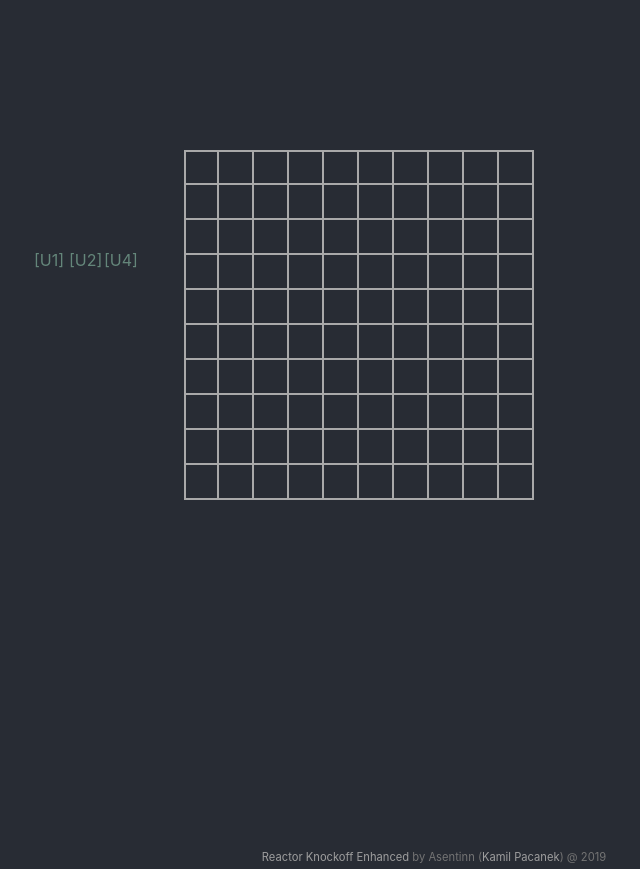
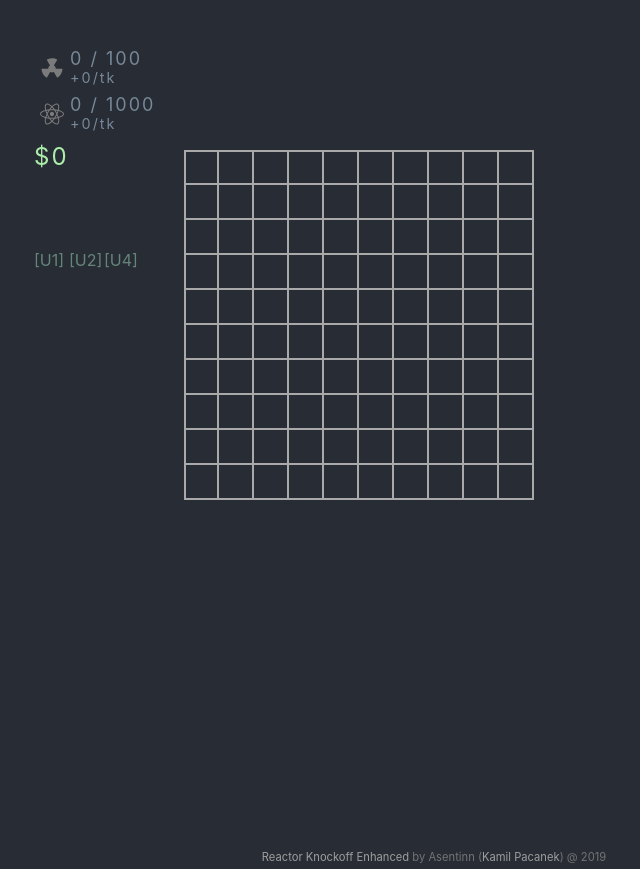
Before and after one commit to KamilPacanek/reactor-knockoff-enhanced, a React (Create React App) app: page / in a window 1280 px wide. Shown: the whole page, without its empty margins (206-846 px from the left). Built offline with nearby package versions, Linux system fonts and the light colour scheme.

Commit message:
[#6] Adds HUD with basic info

```diff
--- a/package.json
+++ b/package.json
@@ -13,6 +13,7 @@
     "node-sass": "^4.11.0",
     "react": "^16.8.6",
     "react-dom": "^16.8.6",
+    "react-icons": "^3.5.0",
     "react-scripts": "2.1.8",
     "typescript": "^3.4.2"
   },
--- a/src/App.tsx
+++ b/src/App.tsx
@@ -6,19 +6,56 @@ import React from 'react';
 import * as Models from './Models';
 import * as UI from './UI';
 
-export default class App extends React.Component {
+export interface IAppState {
+  pause: boolean;
+  wenting: boolean;
+}
+
+export default class App extends React.Component<{}, IAppState> {
+  constructor({ }) {
+    super({});
+
+    this.state = { pause: true, wenting: false };
+  }
+
   render() {
     return (
       <div className="App">
-        <UI.MainWindow parts={Parts} reactorDefinition={ReactorDefinition} />
+        <UI.MainWindow parts={Parts} reactorDefinition={ReactorDefinition}
+          gameData={GameData} appState={this.state}
+          onManualWentHold={this.handleManualWentHold}
+          onManualWentRelease={this.handleManualWentRelease}
+          onPauseClick={this.handlePauseClick} />
       </div>
     );
   }
+
+  private handlePauseClick = () => {
+    this.setState({ pause: !this.state.pause });
+  }
+
+  private handleManualWentHold = () => {
+    this.setState({ wenting: true });
+  }
+
+  private handleManualWentRelease = () => {
+    this.setState({ wenting: false });
+  }
 }
 
+const GameData: Models.IGameData = {
+  currentHeat: 0,
+  maxHeat: 100,
+  currentEnergy: 0,
+  maxEnergy: 1000,
+  moneyOwned: 0,
+  heatGrowPerTick: 0,
+  energyGrowPerTick: 0
+};
+
 const ReactorDefinition: Models.IReactorProperties = {
-  Rows: 10,
-  Cols: 10
+  rows: 10,
+  cols: 10
 };
 
 const Parts: Models.IPartDef[] = [
--- a/src/UI.scss
+++ b/src/UI.scss
@@ -11,9 +11,64 @@
 
   .LeftPanel {
     width: 150px;
+
     .OperationsPanel {
       height: 200px;
+      font-size: 150%;
+      letter-spacing: 2px;
+
+      > div {
+        display: flex;
+        margin-bottom: 10px;
+      }
+
+      .money-display {
+        color: #abecab;
+      }
+
+      .info {
+        font-size: 0.75em;
+        line-height: 0.75em;
+        display: flex;
+        flex-direction: column;
+        justify-content: center;
+        color: lightslategray;
+
+        div:first-child {
+          margin-bottom: 5px;
+        }
+
+        div:not(:first-child) {
+          font-size: 80%;
+        }
+      }
+
+      .icon {
+        width: 1.5em;
+        height: 1.5em;
+        display: flex;
+        align-items: center;
+        justify-content: center;
+
+        &.working svg {
+          -webkit-animation: rotation 1s infinite linear;
+
+          @keyframes rotation {
+            from {
+              -webkit-transform: rotate(0deg);
+            }
+            to {
+              -webkit-transform: rotate(359deg);
+            }
+          }
+        }
+
+        &.idle {
+          color: #7c7b7b;
+        }
+      }
     }
+
     .PartsPanel {
       height: 600px;
       .parts-row {
@@ -60,14 +115,14 @@
     }
   }
 
-  .TopInfoPanel{
-    .part-title{
+  .TopInfoPanel {
+    .part-title {
       color: #fffbb7;
       font-weight: bold;
       padding-bottom: 5px;
     }
 
-    .part-desc{
+    .part-desc {
       color: #ffffff;
     }
   }
--- a/src/UI/LeftPanel.tsx
+++ b/src/UI/LeftPanel.tsx
@@ -1,14 +1,21 @@
 import React from 'react';
 
+import { IAppState } from '../App';
 import * as Models from '../Models';
 import * as UI from './';
+import * as UIModels from './Models';
 
 interface ILeftPanelProps {
     parts: Models.IPartDef[];
     selectedPart?: Models.IPartDef;
+    gameData: Models.IGameData;
+    appState: IAppState;
     onSelectedPartChange(part: Models.IPartDef): void;
     onMouseEnterPart(part: Models.IPartDef): void;
     onMouseLeavePart(): void;
+    onPauseClick(): void;
+    onManualWentHold(): void;
+    onManualWentRelease(): void;
 }
 
 interface ILeftPanelState {
@@ -16,9 +23,24 @@ interface ILeftPanelState {
 
 export class LeftPanel extends React.Component<ILeftPanelProps, ILeftPanelState> {
     render() {
+        var hudData: UIModels.IHudData = {
+            currentEnergy: this.props.gameData.currentEnergy,
+            maxEnergy: this.props.gameData.maxEnergy,
+            currentHeat: this.props.gameData.currentHeat,
+            maxHeat: this.props.gameData.maxHeat,
+            moneyOwned: this.props.gameData.moneyOwned,
+            heatGrowPerTick: this.props.gameData.heatGrowPerTick,
+            energyGrowPerTick: this.props.gameData.energyGrowPerTick,
+            wenting: this.props.appState.wenting,
+            pause: this.props.appState.pause
+        };
+
         return (
             <div className="LeftPanel">
-                <UI.OperationsPanel />
+                <UI.OperationsPanel hudData={hudData}
+                    onManualWentHold={this.handleManualWentHold}
+                    onManualWentRelease={this.handleManualWentRelease}
+                    onPauseClick={this.handlePauseClick} />
                 <UI.PartsPanel parts={this.props.parts} selectedPart={this.props.selectedPart}
                     onSelectedPartChange={this.handleSelectedPartChange}
                     onMouseEnterPart={this.handleMouseEnterPart}
@@ -38,4 +60,16 @@ export class LeftPanel extends React.Component<ILeftPanelProps, ILeftPanelState>
     private handleMouseLeavePart = () => {
         this.props.onMouseLeavePart();
     }
+
+    private handleManualWentHold = () => {
+        this.props.onManualWentHold();
+    }
+
+    private handleManualWentRelease = () => {
+        this.props.onManualWentRelease();
+    }
+
+    private handlePauseClick = () => {
+        this.props.onPauseClick();
+    }
 }
--- a/src/UI/MainWindow.tsx
+++ b/src/UI/MainWindow.tsx
@@ -1,11 +1,17 @@
 import React from 'react';
 
+import { IAppState } from '../App';
 import * as Models from '../Models';
 import * as UI from './';
 
 interface IMainWindowParts {
     parts: Models.IPartDef[];
     reactorDefinition: Models.IReactorProperties;
+    gameData: Models.IGameData;
+    appState: IAppState;
+    onPauseClick(): void;
+    onManualWentHold(): void;
+    onManualWentRelease(): void;
 }
 
 interface IMainWindowState {
@@ -23,14 +29,18 @@ export class MainWindow extends React.Component<IMainWindowParts, IMainWindowSta
         return (
             <div className="MainWindow" >
                 <UI.LeftPanel parts={this.props.parts} selectedPart={this.state.selectedPart}
+                    gameData={this.props.gameData} appState={this.props.appState}
                     onSelectedPartChange={this.handleSelectedPartChange}
                     onMouseEnterPart={this.handleMouseEnterPart}
-                    onMouseLeavePart={this.handleMouseLeavePart} />
+                    onMouseLeavePart={this.handleMouseLeavePart}
+                    onManualWentHold={this.handleManualWentHold}
+                    onManualWentRelease={this.handleManualWentRelease}
+                    onPauseClick={this.handlePauseClick} />
                 <UI.RightPanel reactorProps={this.props.reactorDefinition}
                     selectedPart={this.state.selectedPart}
                     mouseoverPart={this.mouseoverPart}
                     onMouseEnterPart={this.handleMouseEnterPart}
-                    onMouseLeavePart={this.handleMouseLeavePart}  />
+                    onMouseLeavePart={this.handleMouseLeavePart} />
             </div>
         );
     }
@@ -50,4 +60,16 @@ export class MainWindow extends React.Component<IMainWindowParts, IMainWindowSta
     private get mouseoverPart(): Models.IPartDef | undefined {
         return this.state.mouseoverPart || this.state.selectedPart;
     }
+
+    private handleManualWentHold = () => {
+        this.props.onManualWentHold();
+    }
+
+    private handleManualWentRelease = () => {
+        this.props.onManualWentRelease();
+    }
+
+    private handlePauseClick = () => {
+        this.props.onPauseClick();
+    }
 }
--- /dev/null
+++ b/src/UI/Models.ts
@@ -0,0 +1,11 @@
+export interface IHudData{
+    currentHeat: number;
+    maxHeat: number;
+    currentEnergy: number;
+    maxEnergy: number;
+    moneyOwned: number;
+    heatGrowPerTick: number;
+    energyGrowPerTick: number;
+    pause: boolean;
+    wenting: boolean;
+}
--- a/src/UI/OperationsPanel.tsx
+++ b/src/UI/OperationsPanel.tsx
@@ -1,7 +1,62 @@
 import React from 'react';
+import { FaReact } from 'react-icons/fa';
+import { IoMdNuclear } from 'react-icons/io';
 
-export class OperationsPanel extends React.Component<{}, {}> {
+import * as UIModels from './Models';
+
+interface IOperationsPanelProps {
+    hudData: UIModels.IHudData
+    onPauseClick(): void;
+    onManualWentHold(): void;
+    onManualWentRelease(): void;
+}
+
+export class OperationsPanel extends React.Component<IOperationsPanelProps, {}> {
     render() {
-        return (<div className="OperationsPanel"></div>);
+        let hudData = this.props.hudData;
+
+        return (
+            <div className="OperationsPanel" onContextMenu={this.handleContextMenu}>
+                <div className="heat-meter">
+                    <div className={"icon " + (hudData.wenting ? "working" : "idle")}>
+                        <IoMdNuclear onMouseDown={this.handleWentMouseDown} onMouseUp={this.handleWentMouseUp} onMouseLeave={this.handleWentMouseLeave}/>
+                    </div>
+                    <div className="info">
+                        <div>{hudData.currentHeat} / {hudData.maxHeat}</div>
+                        <div>+{hudData.heatGrowPerTick}/tk</div>
+                    </div>
+                </div>
+                <div className="energy-meter">
+                    <div className={"icon " + (hudData.pause ? "idle" : "working")}>
+                        <FaReact onClick={this.handlePauseClick} />
+                    </div>
+                    <div className="info">
+                        <div>{hudData.currentEnergy} / {hudData.maxEnergy}</div>
+                        <div>+{hudData.energyGrowPerTick}/tk</div>
+                    </div>
+                </div>
+                <div className="money-display">${hudData.moneyOwned}</div>
+            </div>
+        );
     };
+
+    private handleContextMenu = (e: React.MouseEvent) => {
+        e.preventDefault();
+    }
+
+    private handlePauseClick = () => {
+        this.props.onPauseClick();
+    }
+
+    private handleWentMouseDown = () => {
+        this.props.onManualWentHold();
+    }
+
+    private handleWentMouseUp = () => {
+        this.props.onManualWentRelease();
+    }
+
+    private handleWentMouseLeave = () => {
+        this.props.onManualWentRelease();
+    }
 }
--- a/src/UI/PartsPanel.tsx
+++ b/src/UI/PartsPanel.tsx
@@ -33,12 +33,17 @@ export class PartsPanel extends React.Component<IPartsPanelProps, IPartsPanelSta
             }
         }
 
-        return (<div className="PartsPanel">{grid.map((partsRow, rowIndex) =>
-            <div className="parts-row" key={"ReactorRow_" + rowIndex}>
-                {partsRow.map((part: Models.IPartDef) => part)}
-            </div>
-        )}</div>)
+        return (<div className="PartsPanel" onContextMenu={this.handleContextMenu}>
+            {grid.map((partsRow, rowIndex) =>
+                <div className="parts-row" key={"ReactorRow_" + rowIndex}>
+                    {partsRow.map((part: Models.IPartDef) => part)}
+                </div>
+            )}</div>)
     };
+
+    private handleContextMenu = (e: React.MouseEvent) => {
+        e.preventDefault();
+    }
 
     private handleSelectedPartChange = (part: Models.IPartDef) => {
         this.props.onSelectedPartChange(part);
--- a/src/UI/ReactorPanel.tsx
+++ b/src/UI/ReactorPanel.tsx
@@ -16,11 +16,11 @@ interface IReactorPanelState {
 export class ReactorPanel extends React.Component<IReactorPanelProps, IReactorPanelState> {
     render() {
         const props = this.props.reactorProps;
-        let grid = new Array(props.Rows);
+        let grid = new Array(props.rows);
 
-        for (let y = 0; y < props.Rows; y++) {
-            grid[y] = new Array(props.Cols);
-            for (let x = 0; x < props.Cols; x++) {
+        for (let y = 0; y < props.rows; y++) {
+            grid[y] = new Array(props.cols);
+            for (let x = 0; x < props.cols; x++) {
                 grid[y][x] =
                     <UI.ReactorCell x={x} y={y} key={"ReactorCell_" + x + "_" + y} selectedPart={this.props.selectedPart}
                         onMouseEnter={this.handleMouseEnterPart}
```
Also changed, not shown: src/Models.ts (+12 -2 lines), 1 other file (tests, documents, lock files or other folders).
